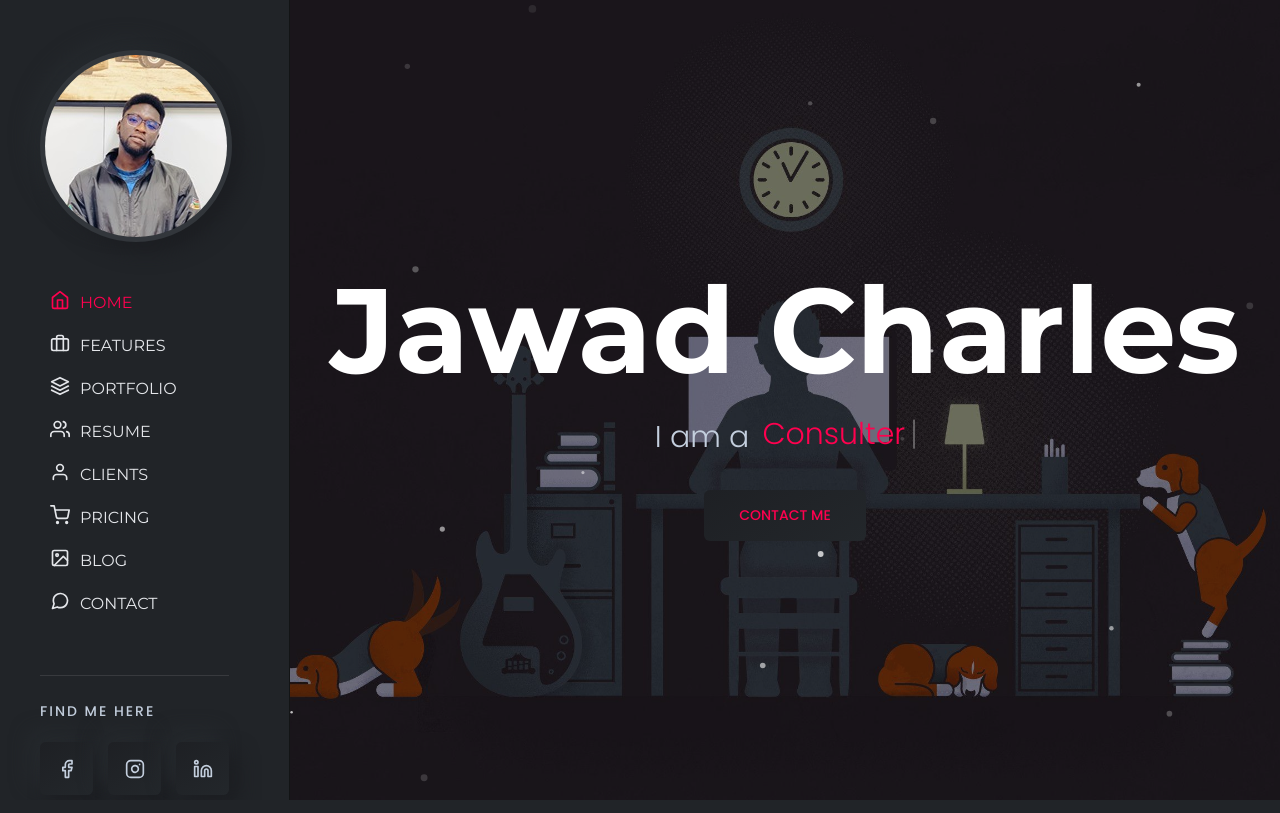
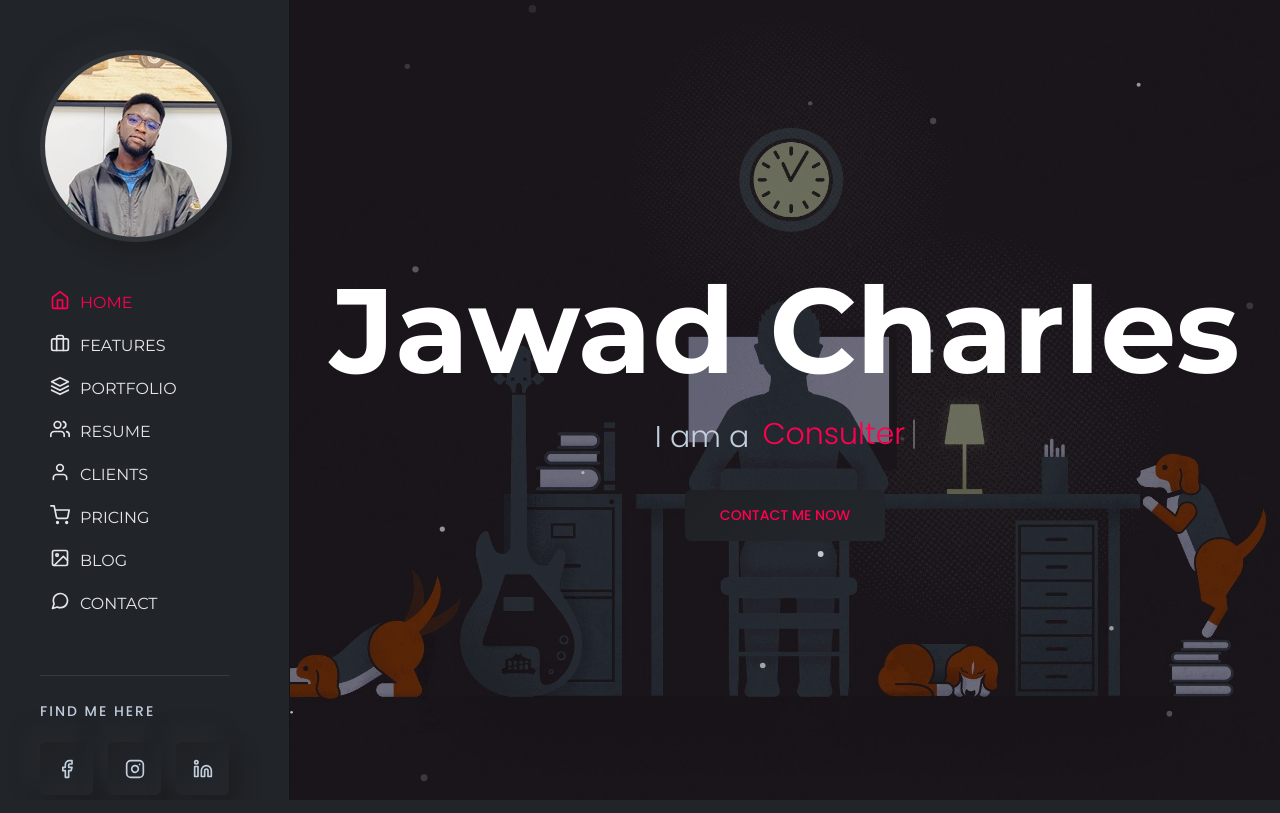
Before and after one commit to JawadHardley/myportfolio, a plain HTML site: page index.html in a window 1280 px wide. Shown: the top 813 px of the page. Drawn offline with Linux system fonts and the light colour scheme; files whose address does not match are found by name.

Commit message:
Added now on contacts

```diff
--- a/index.html
+++ b/index.html
@@ -194,7 +194,7 @@
                             </span>
                             <!-- type headline end -->
                             <div class="button-area">
-                                <a class="rn-btn shadow-none" href="#contacts"><span>CONTACT ME</span></a>
+                                <a class="rn-btn shadow-none" href="#contacts"><span>CONTACT ME NOW</span></a>
                             </div>
                         </div>
                     </div>
```
